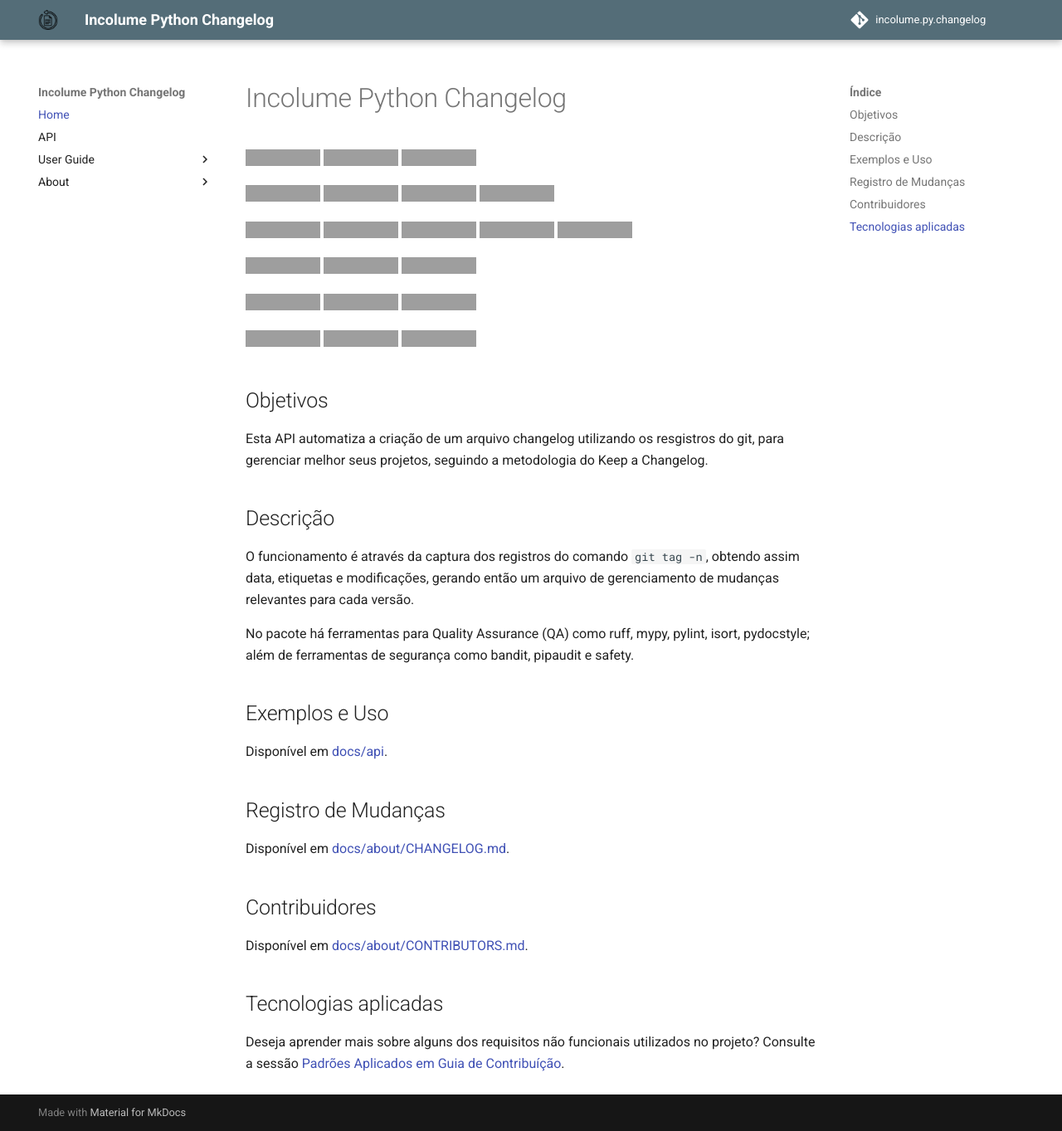
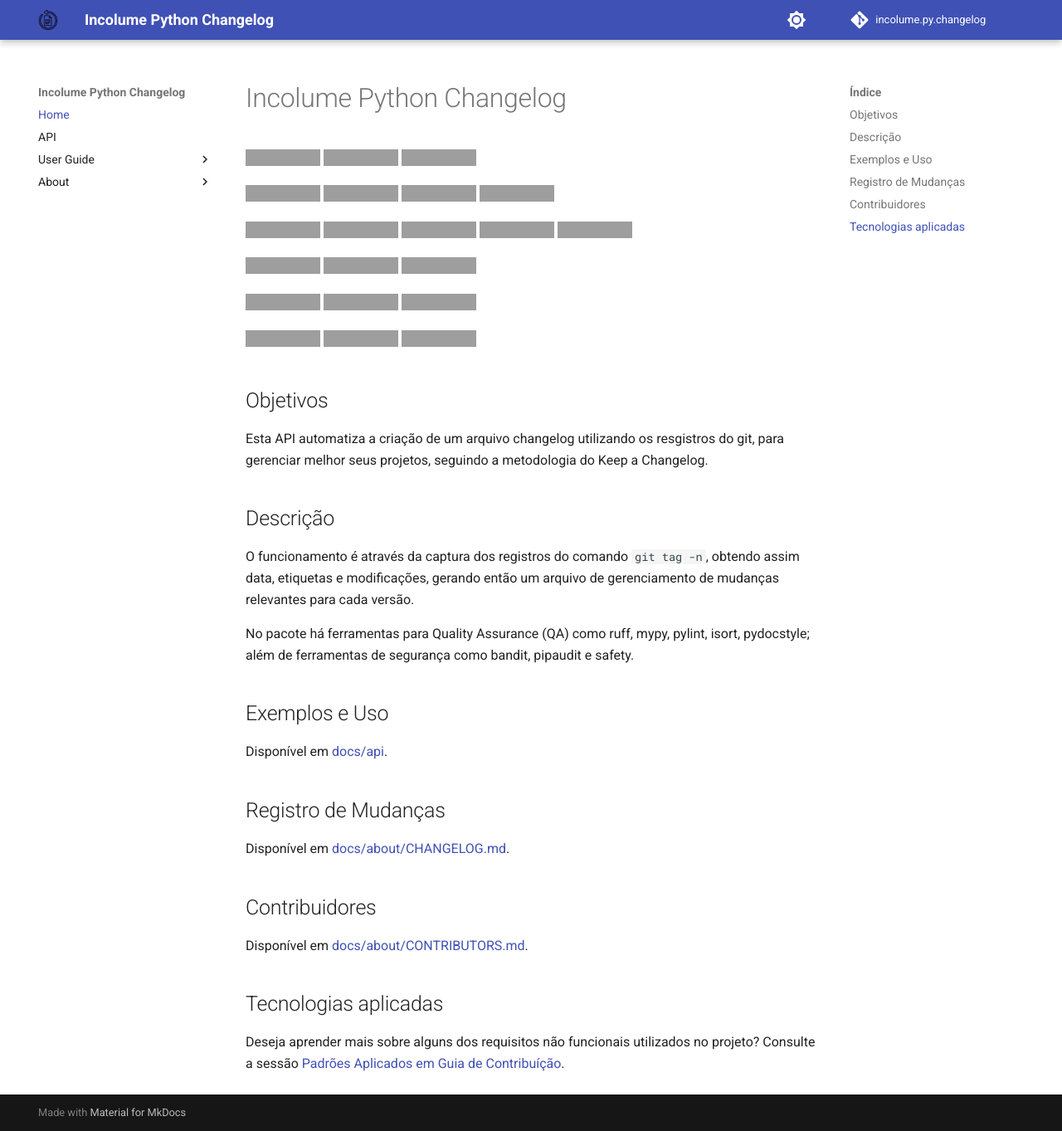
Before and after one commit to development-incolume/incolume.py.changelog, an MkDocs documentation site: the page built from docs/index.md, in a window 1280 px wide and 1363 px high. Shown: the whole window at 83% size. Built offline with MkDocs 1.6.1 and Material for MkDocs 9.7.7, drawn with Linux system fonts in a browser that asks for light colours; comment, search, counter and statistics services are not loaded; grey boxes are pictures that could not be loaded.

Commit message:
docs: #63 modo escuro aplicado ao tema

```diff
--- a/mkdocs.yml
+++ b/mkdocs.yml
@@ -9,7 +9,17 @@
   logo: asserts/img/cl_logo.png
   favicon: asserts/img/jedi_logo.png
   palette:
-    primary: blue grey
+    # Palette toggle for light mode
+    - scheme: default
+      toggle:
+        icon: material/brightness-7
+        name: Switch to dark mode
+
+    # Palette toggle for dark mode
+    - scheme: slate
+      toggle:
+        icon: material/brightness-4
+        name: Switch to light mode
 
 markdown_extensions:
   - attr_list
```
